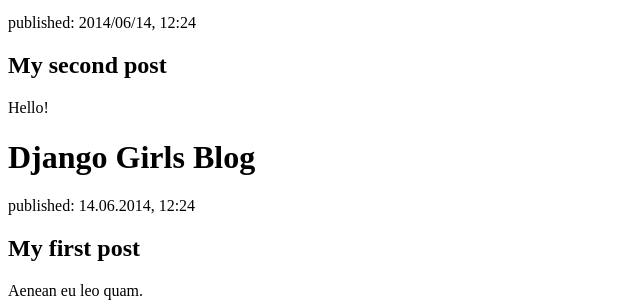
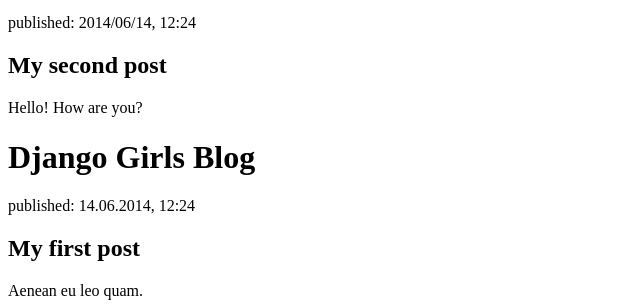
Before and after one commit to HiraiSuguru/my-first-blog, a Django app: page / in a window 1280 px wide. Shown: the part 171-475 px from the top of the page, without its empty margins (0-640 px from the left). Run offline with Django 3.2, Linux system fonts and the light colour scheme.

Commit message:
Changed the HTML for the site.

```diff
--- a/blog/templates/blog/post_list.html
+++ b/blog/templates/blog/post_list.html
@@ -16,7 +16,7 @@
     <div>
       <p>published: 2014/06/14, 12:24</p>
       <h2><a herf="">My second post</a></h2>
-      <p>Hello! </p>
+      <p>Hello! How are you?</p>
     </div>
   </body>
 </html>
```
